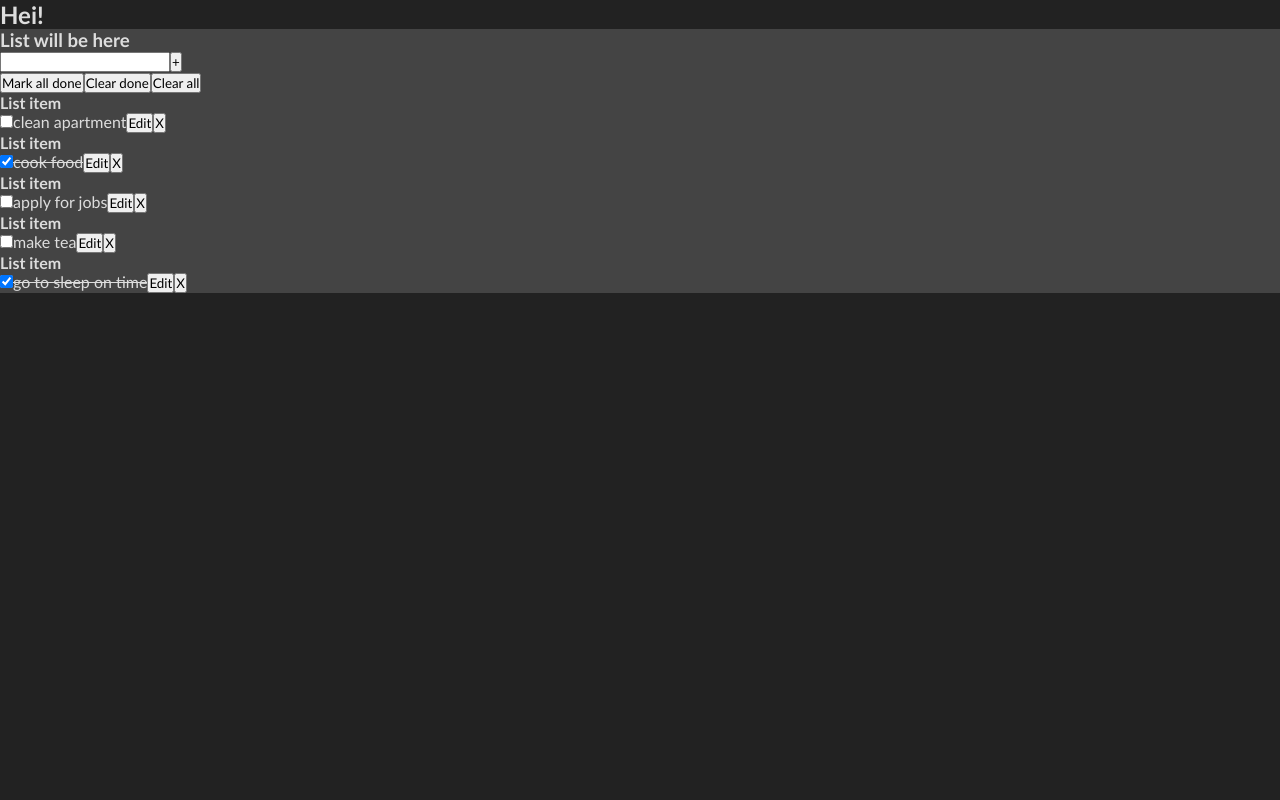
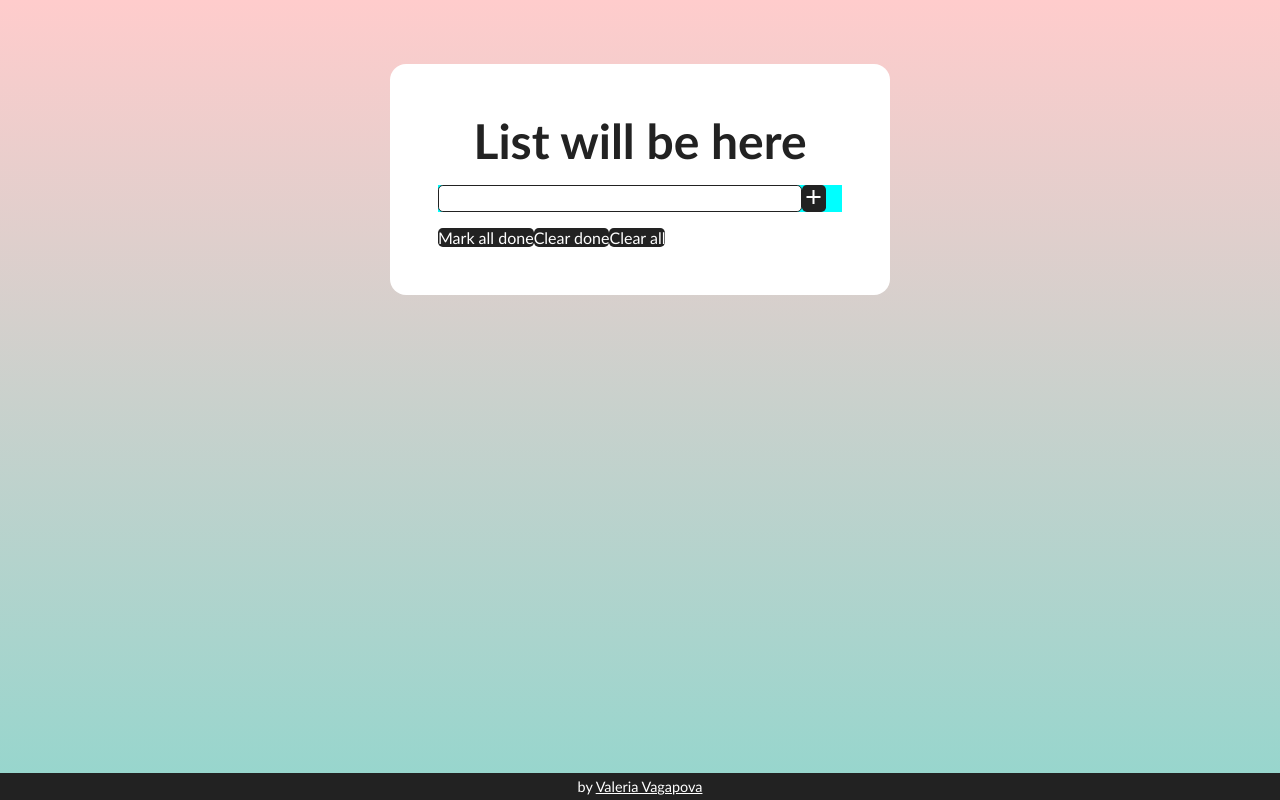
Before and after one commit to pixelsnow/todo_app_react_redux_typescript, a React (Create React App) app: page / in a window 1280 px wide. Built offline with nearby package versions, Linux system fonts and the light colour scheme.

Commit message:
add some styling, fix edit submit on enter issue

```diff
--- a/public/index.html
+++ b/public/index.html
@@ -15,15 +15,10 @@
       user's mobile device or desktop. See https://developers.google.com/web/fundamentals/web-app-manifest/
     -->
     <link rel="manifest" href="%PUBLIC_URL%/manifest.json" />
-    <!--
-      Notice the use of %PUBLIC_URL% in the tags above.
-      It will be replaced with the URL of the `public` folder during the build.
-      Only files inside the `public` folder can be referenced from the HTML.
-
-      Unlike "/favicon.ico" or "favicon.ico", "%PUBLIC_URL%/favicon.ico" will
-      work correctly both with client-side routing and a non-root public URL.
-      Learn how to configure a non-root public URL by running `npm run build`.
-    -->
+    <link
+      rel="stylesheet"
+      href="https://fonts.googleapis.com/css2?family=Material+Symbols+Outlined:opsz,wght,FILL,GRAD@48,400,0,0"
+    />
     <title>React App</title>
   </head>
   <body>
--- a/src/App.css
+++ b/src/App.css
@@ -1,5 +1,24 @@
 .App {
+  background: linear-gradient(to bottom, #ffcccc, #94d6cd);
+  color: #222;
+  height: 100vh;
+  display: flex;
+  flex-direction: column;
+  align-items: center;
+}
+
+button {
   background-color: #222;
-  color: #ddd;
-  height: 100vh;
+  color: white;
+  border: none;
+  border-radius: 0.3rem;
+  font-size: inherit;
+  font-family: inherit;
 }
+
+input {
+  border: 1px solid #222;
+  border-radius: 0.3rem;
+  font-size: inherit;
+  font-family: inherit;
+}
--- a/src/App.tsx
+++ b/src/App.tsx
@@ -1,14 +1,15 @@
 import React from "react";
 
 import List from "./components/List";
+import Footer from "./components/Footer";
 
 import "./App.css";
 
 function App() {
   return (
     <div className="App">
-      <h2>Hei!</h2>
       <List />
+      <Footer />
     </div>
   );
 }
--- /dev/null
+++ b/src/components/Footer.module.css
@@ -0,0 +1,13 @@
+.footer {
+  background-color: #222;
+  color: white;
+  font-size: 0.9rem;
+  padding: 0.3rem;
+  text-align: center;
+  margin-top: auto;
+  width: 100%;
+}
+
+.footer a {
+  color: inherit;
+}
--- /dev/null
+++ b/src/components/Footer.tsx
@@ -0,0 +1,15 @@
+import React from "react";
+
+import classes from "./Footer.module.css";
+
+const Footer = () => {
+  return (
+    <footer className={classes.footer}>
+      <p>
+        by <a href="https://github.com/pixelsnow/">Valeria Vagapova</a>
+      </p>
+    </footer>
+  );
+};
+
+export default Footer;
--- a/src/components/Input.module.css
+++ b/src/components/Input.module.css
@@ -0,0 +1,16 @@
+.form {
+  background-color: aqua;
+  display: flex;
+}
+
+.form input {
+  width: 90%;
+}
+.form button {
+  background-color: #222;
+  color: white;
+  border: none;
+  border-radius: 0.3rem;
+  font-size: inherit;
+  font-family: inherit;
+}
--- a/src/components/Input.tsx
+++ b/src/components/Input.tsx
@@ -2,6 +2,8 @@ import React, { ChangeEvent, useState } from "react";
 import { useDispatch } from "react-redux";
 
 import { addItem } from "../features/todo_list/todoSlice";
+
+import classes from "./Input.module.css";
 
 const Input = () => {
   const [newItem, setNewItem] = useState("");
@@ -18,12 +20,12 @@ const Input = () => {
   };
 
   return (
-    <div>
-      <form onSubmit={submitHandler}>
-        <input type="text" onChange={changeHandler} value={newItem} />
-        <button type="submit">+</button>
-      </form>
-    </div>
+    <form className={classes.form} onSubmit={submitHandler}>
+      <input type="text" onChange={changeHandler} value={newItem} />
+      <button type="submit">
+        <span className="material-symbols-outlined">add</span>
+      </button>
+    </form>
   );
 };
 
--- a/src/components/Item.tsx
+++ b/src/components/Item.tsx
@@ -7,9 +7,9 @@ import {
   editTask,
 } from "../features/todo_list/todoSlice";
 import { selectTodos } from "../app/store";
+import EditItem from "./EditItem";
 
 import classes from "./Item.module.css";
-import EditItem from "./EditItem";
 
 interface ItemData {
   task: string;
@@ -25,7 +25,9 @@ const Item = (props: ItemProps) => {
   const [editing, setEditing] = useState(false);
   const dispatch = useDispatch();
 
-  const deleteItem = () => dispatch(removeItem(props.index));
+  const deleteItem = () => {
+    dispatch(removeItem(props.index));
+  };
 
   const editItem = () => {
     setEditing(true);
@@ -39,12 +41,10 @@ const Item = (props: ItemProps) => {
     setEditing(false);
   };
 
-  // Index seems undefined here?
   const onToggleDone = () => dispatch(toggleDone(props.index));
 
   return (
     <div>
-      <h4>List item</h4>
       <input
         onChange={onToggleDone}
         type="checkbox"
@@ -52,24 +52,30 @@ const Item = (props: ItemProps) => {
         id={"done" + props.index}
         checked={props.data.done}
       />
-
       {editing ? (
         <>
-          {/* <EditItem onButtonClick={editDone} /> */}
+          <form onSubmit={editDone}>
             <input type="text" value={props.data.task} onChange={handleEdit} />
-          <button onClick={editDone}>Done</button>
+            <button type="submit">
+              <span className="material-symbols-outlined">done</span>
+            </button>
+          </form>
         </>
       ) : (
+        <>
           <label htmlFor={"done" + props.index}>
             <span className={props.data.done ? classes.done : classes.not_done}>
               {props.data.task}
             </span>
           </label>
+          <button onClick={editItem}>
+            <span className="material-symbols-outlined">edit</span>
+          </button>
+        </>
       )}
-
-      {editing ? <></> : <button onClick={editItem}>Edit</button>}
-
-      <button onClick={deleteItem}>X</button>
+      <button onClick={deleteItem}>
+        <span className="material-symbols-outlined">close</span>
+      </button>
     </div>
   );
 };
--- a/src/components/List.module.css
+++ b/src/components/List.module.css
@@ -1,3 +1,23 @@
+.list_wrapper {
+  height: 100%;
+  width: 100%;
+  display: flex;
+  justify-content: center;
+  align-items: flex-start;
+}
+
 .list_container {
-  background-color: #444;
+  background-color: white;
+  width: 500px;
+  padding: 3rem;
+  margin: 5% 0.5rem 0.5rem;
+  border-radius: 1rem;
+  display: flex;
+  flex-direction: column;
+  gap: 1rem;
 }
+
+.list_container h3 {
+  font-size: 3rem;
+  text-align: center;
+}
--- a/src/components/List.tsx
+++ b/src/components/List.tsx
@@ -11,6 +11,7 @@ import classes from "./List.module.css";
 const List = () => {
   const list = useSelector(selectTodos);
   return (
+    <div className={classes.list_wrapper}>
       <div className={classes.list_container}>
         <h3>List will be here</h3>
         <Input />
@@ -19,6 +20,7 @@ const List = () => {
           <Item data={item} index={index} key={index} />
         ))}
       </div>
+    </div>
   );
 };
 
--- a/src/features/todo_list/todoSlice.ts
+++ b/src/features/todo_list/todoSlice.ts
@@ -11,11 +11,11 @@ interface TodoState {
 
 const initialState: TodoState = {
   list: [
-    { task: "clean apartment", done: false },
+    /*     { task: "clean apartment", done: false },
     { task: "cook food", done: true },
     { task: "apply for jobs", done: false },
     { task: "make tea", done: false },
-    { task: "go to sleep on time", done: true },
+    { task: "go to sleep on time", done: true }, */
   ],
 };
 
```
Lines whose indentation alone changed are shown as unchanged.
